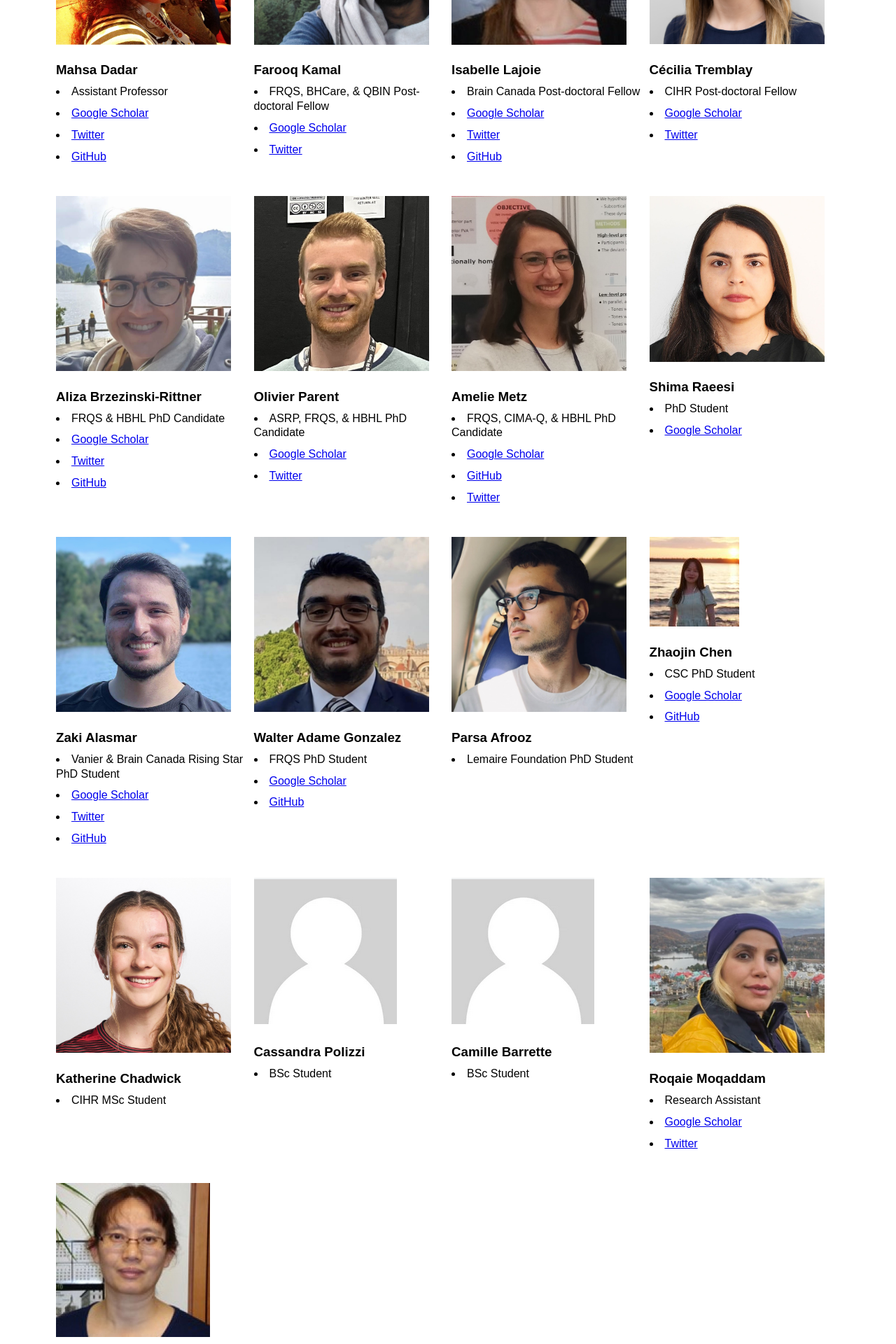
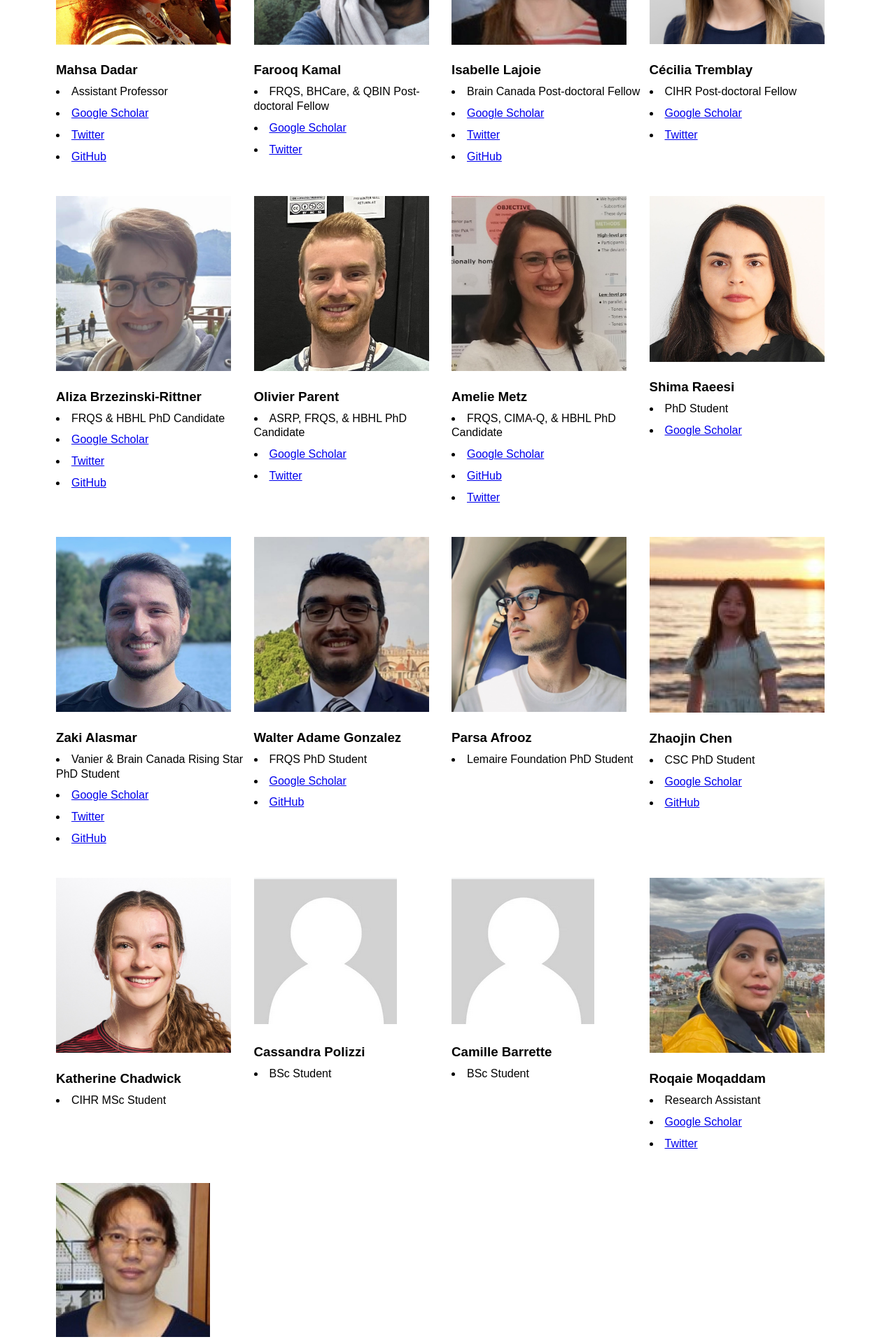
Before and after one commit to VANDAlab/VANDAlab.github.io, a Jekyll site: the page team.html, which Jekyll copies as it is, in a window 1280 px wide. Shown: the part 392-2312 px from the top of the page at 70% size. Built offline with Jekyll 4.4.1, drawn with Linux system fonts in a browser that asks for light colours.

Commit message:
Update team.html

```diff
--- a/team.html
+++ b/team.html
@@ -112,7 +112,7 @@
     </div>
 
         <div class="person">
-        <img src="team/zhaojin.jpg" alt="empty">
+        <img src="team/zhaojin_hr.jpg" alt="empty">
       <h3>Zhaojin Chen</h3>
       <li>CSC PhD Student</li>
        <li> <a href=" https://scholar.google.com/citations?hl=en&user=K8o6DHkAAAAJ" target="_blank">Google Scholar</a></li>
```
